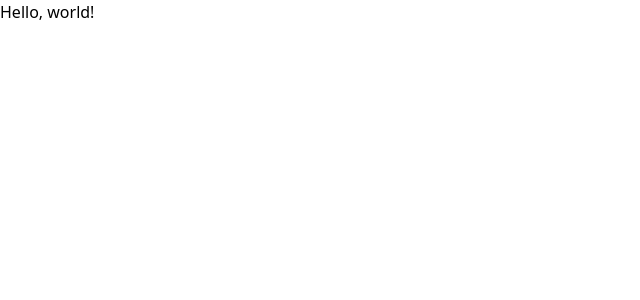
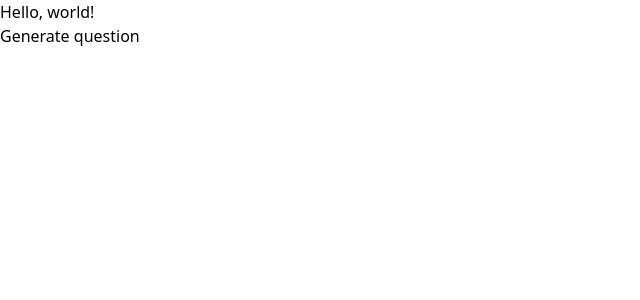
Before and after one commit to joeribreedveld/next-math-trainer, a Next.js app: page / in a window 1280 px wide. Shown: the top 300 px of the page, without its empty margins (0-640 px from the left). Built offline with nearby package versions, Linux system fonts and the light colour scheme.

Commit message:
feat(question): calculate answer with operator case and make generate question button

```diff
--- a/pages/index.tsx
+++ b/pages/index.tsx
@@ -36,12 +36,31 @@ const Home: NextPage = () => {
 
     // Generate question
     const question = `${num1} ${operator} ${num2}`;
-    console.log(question);
+
+    // Calculate answer with operator case
+    switch (operator) {
+      case "+":
+        setAnswer(num1 + num2);
+        break;
+      case "-":
+        setAnswer(num1 - num2);
+        break;
+      case "*":
+        setAnswer(num1 * num2);
+        break;
+      case "/":
+        setAnswer(num1 / num2);
+        break;
+    }
+
+    // Return question
+    return question;
   };
 
   return (
     <>
       <h1>Hello, world!</h1>
+      <button onClick={() => generateQuestion()}>Generate question</button>
     </>
   );
 };
```
